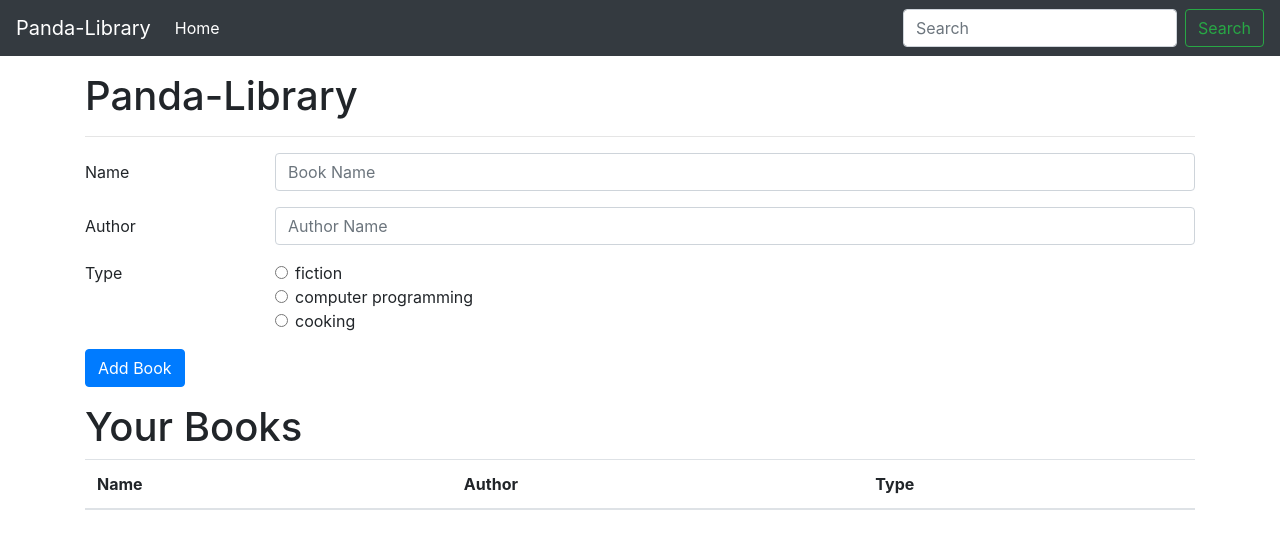
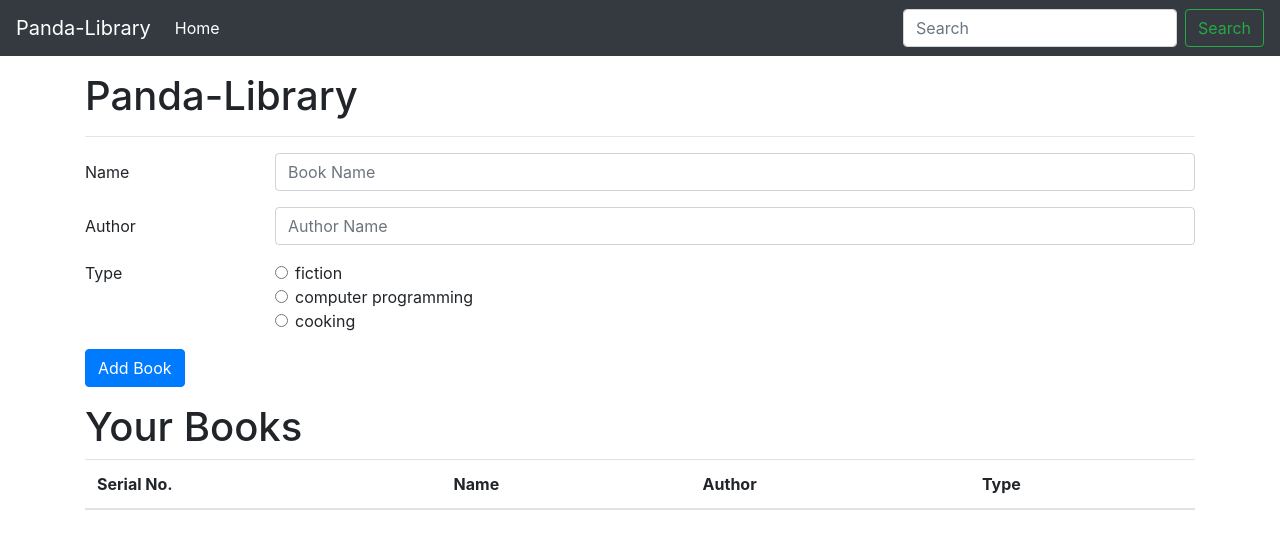
Before and after one commit to arip995/Panda-Library, a plain HTML site: page index.html in a window 1280 px wide. Drawn offline with nearby package versions, Linux system fonts and the light colour scheme.

Commit message:
fixed error

```diff
--- a/index.html
+++ b/index.html
@@ -93,6 +93,7 @@
       <table class="table table-striped">
         <thead>
           <tr>
+            <th scope="col">Serial No.</th>
             <th scope="col">Name</th>
             <th scope="col">Author</th>
             <th scope="col">Type</th>
```
